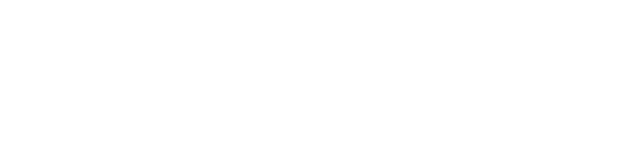
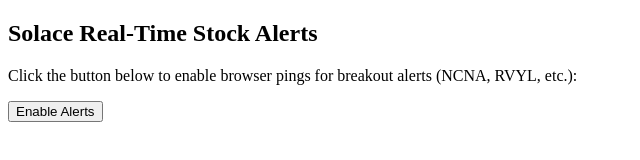
Before and after one commit to dandtstevens/solace-stock-alerts, a plain HTML site: page index.html in a window 1280 px wide. Shown: the whole page, without its empty margins (0-640 px from the left). Drawn offline with Linux system fonts and the light colour scheme.

Commit message:
Update index.html

```diff
--- a/index.html
+++ b/index.html
@@ -1,3 +1,16 @@
+<!DOCTYPE html>
+<html lang="en">
+<head>
+  <meta charset="UTF-8" />
+  <meta name="viewport" content="width=device-width, initial-scale=1.0" />
+  <title>Solace Stock Alerts</title>
+  <link rel="manifest" href="manifest.json" />
+</head>
+<body>
+  <h2>Solace Real-Time Stock Alerts</h2>
+  <p>Click the button below to enable browser pings for breakout alerts (NCNA, RVYL, etc.):</p>
+  <button onclick="subscribeToAlerts()">Enable Alerts</button>
+
   <script>
     if ('serviceWorker' in navigator) {
       window.addEventListener('load', function() {
@@ -22,3 +35,5 @@
       });
     }
   </script>
+</body>
+</html>
```
Lines whose indentation alone changed are shown as unchanged.
